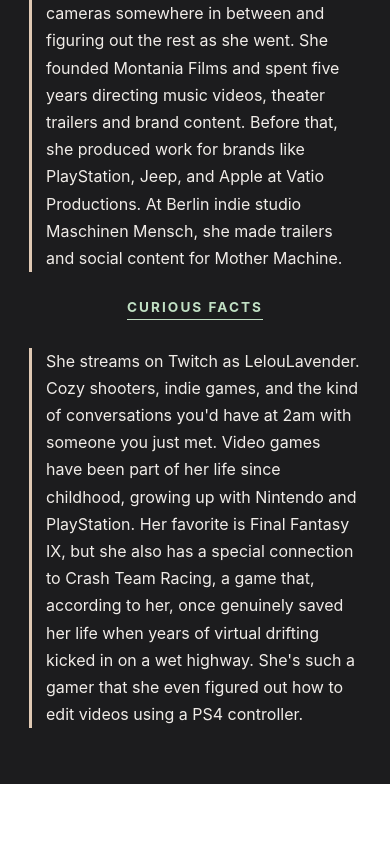
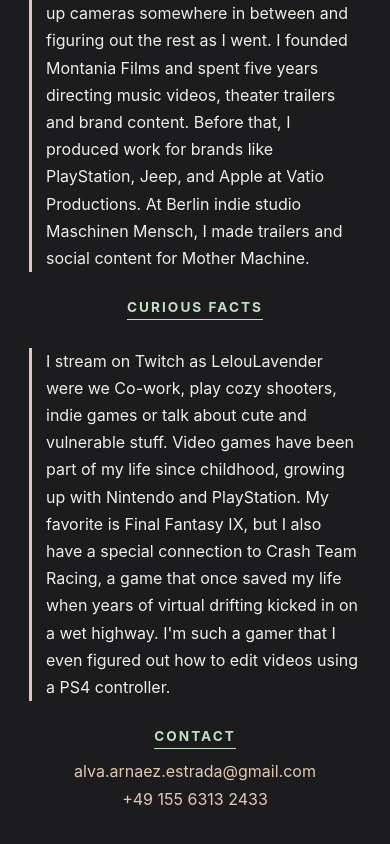
Before and after one commit to Alvalelou/portfolio, a React (Create React App) app: page / in a window 390 px wide. Shown: the part 1069-1913 px from the top of the page. Before the commit the page ends 1853 px from the top, so only its background shows below. Built offline with nearby package versions, Linux system fonts and the light colour scheme.

Commit message:
edite los textos de bio y curious, ademas agregue email y phone

```diff
--- a/src/App.css
+++ b/src/App.css
@@ -47,6 +47,22 @@ p {
   padding: 20px 0;
 }
 
+.contact {
+  display: flex;
+  flex-direction: column;
+  gap: 8px;
+  margin-bottom: 40px;
+}
+
+.contact a {
+  color: #E0C9B4;
+  text-decoration: none;
+}
+
+.contact a:hover {
+  color: #BEB1E0;
+}
+
 iframe {
   border: 0;
 }
--- a/src/App.tsx
+++ b/src/App.tsx
@@ -44,11 +44,16 @@ function App() {
     </div>
     <h2 className='bio-header'>BIO</h2>
     <p>
-        Alva is a video creator and content producer based in Berlin. She grew up in Lima studying music and composing songs nobody heard. Later came advertising, then business, picking up cameras somewhere in between and figuring out the rest as she went. She founded Montania Films and spent five years directing music videos, theater trailers and brand content. Before that, she produced work for brands like PlayStation, Jeep, and Apple at Vatio Productions. At Berlin indie studio Maschinen Mensch, she made trailers and social content for Mother Machine.
+        I'm Alva — a trans woman, video creator and content producer based in Berlin. I grew up in Lima studying music and composing songs nobody heard. Later came advertising, then business, picking up cameras somewhere in between and figuring out the rest as I went. I founded Montania Films and spent five years directing music videos, theater trailers and brand content. Before that, I produced work for brands like PlayStation, Jeep, and Apple at Vatio Productions. At Berlin indie studio Maschinen Mensch, I made trailers and social content for Mother Machine.
       </p>
       <h2>CURIOUS FACTS</h2>
-        <p>She streams on Twitch as LelouLavender. Cozy shooters, indie games, and the kind of conversations you'd have at 2am with someone you just met. Video games have been part of her life since childhood, growing up with Nintendo and PlayStation. Her favorite is Final Fantasy IX, but she also has a special connection to Crash Team Racing, a game that, according to her, once genuinely saved her life when years of virtual drifting kicked in on a wet highway. She's such a gamer that she even figured out how to edit videos using a PS4 controller.
+        <p>I stream on Twitch as LelouLavender were we Co-work, play cozy shooters, indie games or talk about cute and vulnerable stuff. Video games have been part of my life since childhood, growing up with Nintendo and PlayStation. My favorite is Final Fantasy IX, but I also have a special connection to Crash Team Racing, a game that once saved my life when years of virtual drifting kicked in on a wet highway. I'm such a gamer that I even figured out how to edit videos using a PS4 controller.
       </p>
+    <h2>CONTACT</h2>
+    <div className="contact">
+      <a href="mailto:alva.arnaez.estrada@gmail.com">alva.arnaez.estrada@gmail.com</a>
+      <a href="tel:+4915563132433">+49 155 6313 2433</a>
+    </div>
     </div>
   );
 }
```
